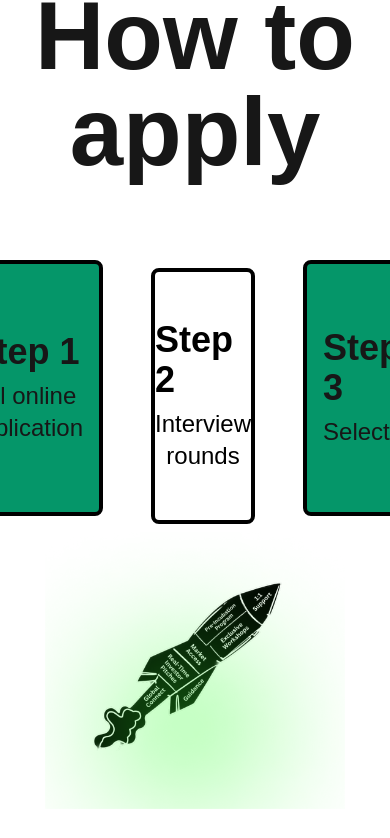
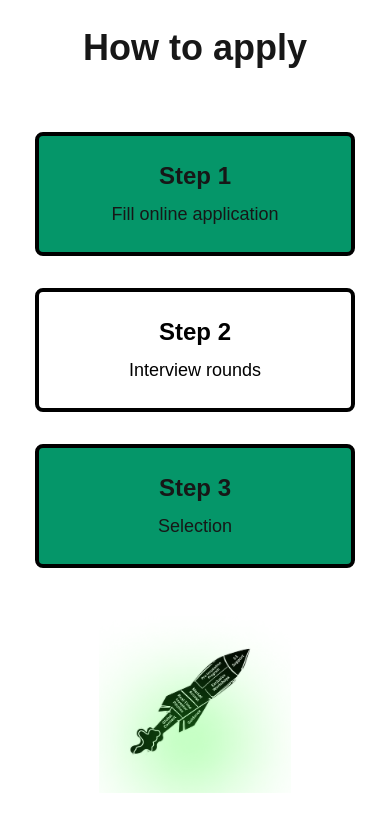
Before and after one commit to Edventure-park/Main-Website, a Next.js app: page / in a window 390 px wide. Shown: the part 2156-2994 px from the top of the page. Built offline with nearby package versions, Linux system fonts and the light colour scheme.

Commit message:
fix: Apply Process Mobile responsiveness

```diff
--- a/components/home/Apply-Process.tsx
+++ b/components/home/Apply-Process.tsx
@@ -2,35 +2,36 @@ import Image from 'next/image'
 import React from 'react'
 
 const rocket = '/assets/rocket.png'
+
 function Apply_Process() {
   return (
-    <div>
-      <center>
-        <p className="text-8xl font-semibold">How to apply</p>
-      </center>
-      <div className="mt-20 flex items-center justify-center gap-12">
-        <div className="mb-4 flex h-64 w-80 flex-col items-center justify-center rounded-lg border-4 border-black bg-emerald-600 p-4">
-          <strong className="text-4xl">Step 1</strong>
-          <p className="mt-2 text-center text-2xl">Fill online application</p>
+    <div className="px-4 py-10">
+      <div className="flex justify-center">
+        <p className="text-center text-4xl font-semibold sm:text-6xl md:text-8xl">How to apply</p>
+      </div>
+      <div className="mt-16 flex flex-wrap items-center justify-center gap-8">
+        <div className="flex w-full max-w-xs flex-col items-center justify-center rounded-lg border-4 border-black bg-emerald-600 p-6 sm:w-80">
+          <strong className="text-2xl sm:text-3xl md:text-4xl">Step 1</strong>
+          <p className="mt-2 text-center text-lg sm:text-xl md:text-2xl">Fill online application</p>
         </div>
-        <div className="flex h-64 w-80 flex-col items-center justify-center rounded-lg border-4 border-black bg-white text-black">
-          <strong className="text-4xl">Step 2</strong>
-          <p className="mt-2 text-center text-2xl">Interview rounds</p>
+        <div className="flex w-full max-w-xs flex-col items-center justify-center rounded-lg border-4 border-black bg-white p-6 text-black sm:w-80">
+          <strong className="text-2xl sm:text-3xl md:text-4xl">Step 2</strong>
+          <p className="mt-2 text-center text-lg sm:text-xl md:text-2xl">Interview rounds</p>
         </div>
-        <div className="mb-4 flex h-64 w-80 flex-col items-center justify-center rounded-lg border-4 border-black bg-emerald-600 p-4">
-          <strong className="text-4xl">Step 3</strong>
-          <p className="mt-2 text-center text-2xl">Selection</p>
+        <div className="flex w-full max-w-xs flex-col items-center justify-center rounded-lg border-4 border-black bg-emerald-600 p-6 sm:w-80">
+          <strong className="text-2xl sm:text-3xl md:text-4xl">Step 3</strong>
+          <p className="mt-2 text-center text-lg sm:text-xl md:text-2xl">Selection</p>
         </div>
       </div>
-      <center>
+      <div className="mt-12 flex justify-center">
         <Image
-          width={500}
-          height={500}
+          width={800}
+          height={800}
           src={rocket}
           alt="Rocket"
-          className="mb-8 w-[300px] sm:w-[600px] md:w-[800px] "
+          className="w-48 sm:w-72 md:w-[600px] lg:w-[800px]"
         />
-      </center>
+      </div>
     </div>
   )
 }
```
